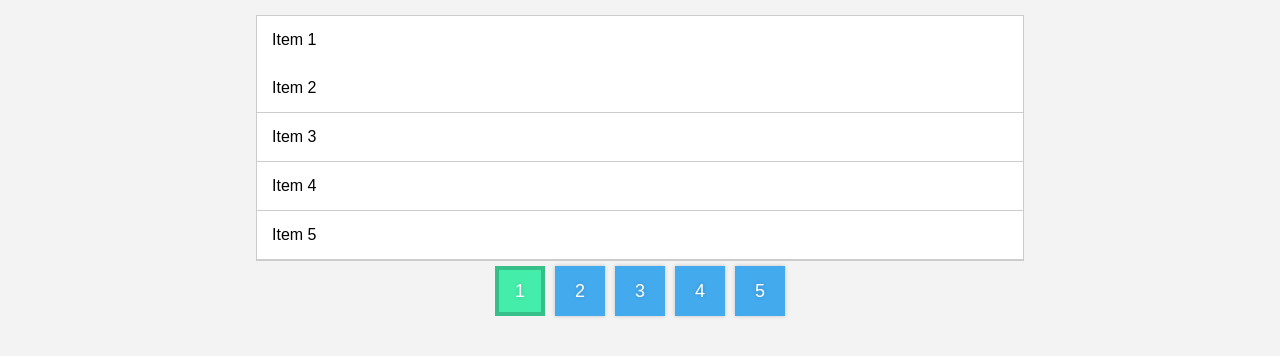
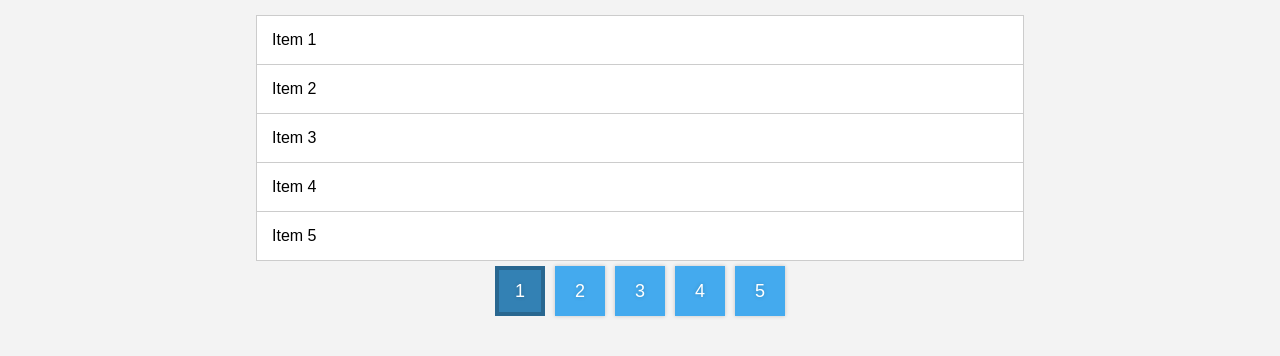
Before and after one commit to santhosh8857/Pagination-ref, a plain HTML site: page index.html in a window 1280 px wide. Shown: the part 70-426 px from the top of the page. Drawn offline with Linux system fonts and the light colour scheme.

Commit message:
added comments

```diff
--- a/style.css
+++ b/style.css
@@ -22,6 +22,8 @@
    box-shadow: 0px 0px 10px rgb(0,0,0,0.2);
 }
 
+/* List */
+
 main {
    display: flex;
    flex-direction: column;
@@ -41,13 +43,15 @@
    border-bottom: 1px solid #ccc;
 }
 
-main .list .item:first-of-type {
+main .list .item:last-of-type {
     border-bottom: none;
 }
 
 main .list .item:hover {
    background: rgba(0, 0, 0, 0.05);
 }
+
+/* Pagenumbers */
 
 .pagenumbers {
    display: flex;
@@ -68,7 +72,7 @@
    background-color: #44AAEE;
 
    margin: 5px;
-    transition: 0.4s;
+   transition: 0.6s;
 
    color: #fff;
    font-size: 18px;
@@ -77,10 +81,10 @@
 }
 
 .pagenumbers button:hover {
-    background-color: #44EEAA;
+   background-color: #3381b4;
 }
 
 .pagenumbers button.active {
-    background-color: #44EEAA;
+   background-color: #3381b4;
    box-shadow: inset 0px 0px 0px 4px rgba(0, 0, 0, 0.2);
 }
```
Lines whose indentation alone changed are shown as unchanged.
